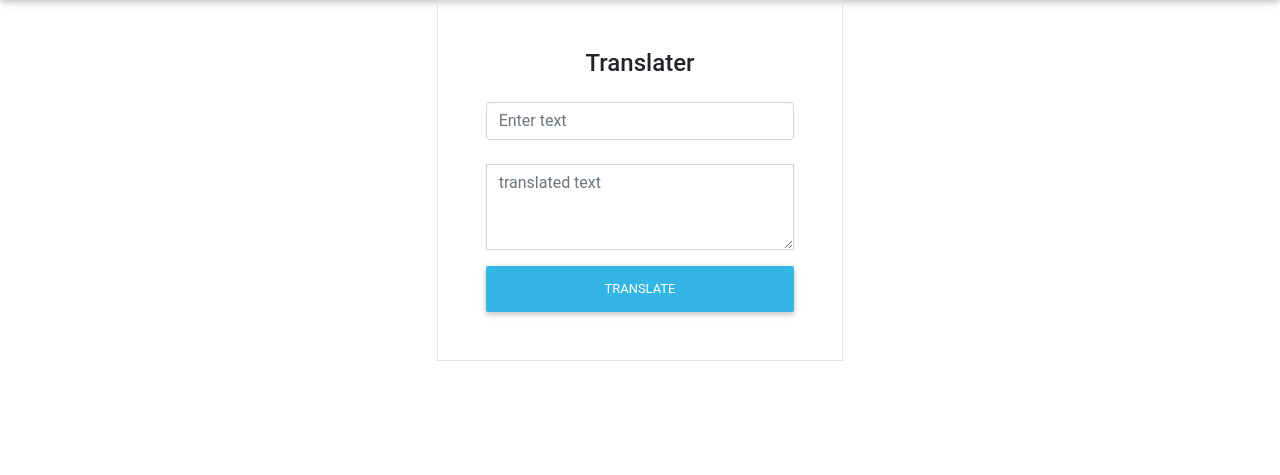
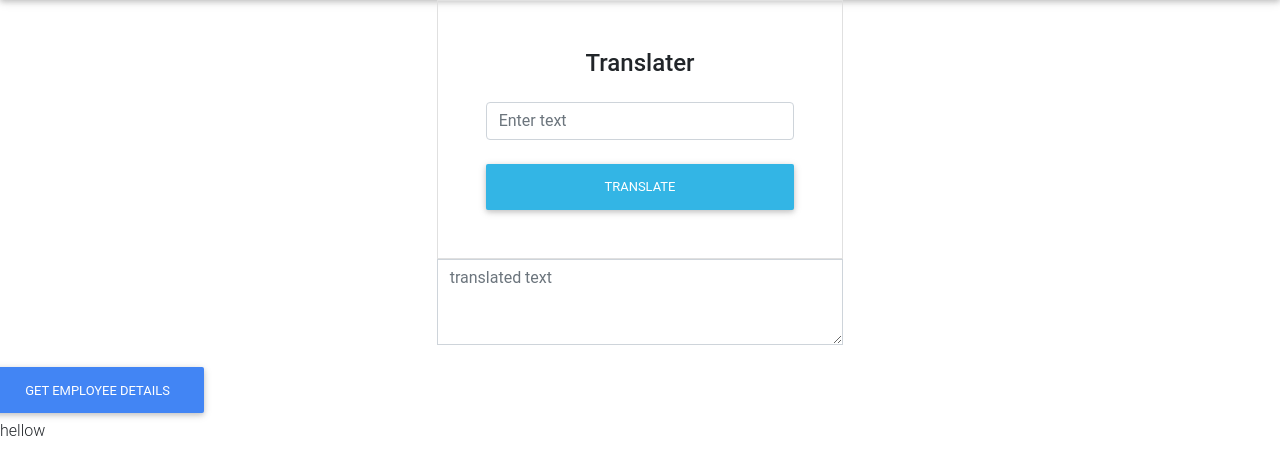
Before and after one commit to anilbmx/python_web_server_project, a Flask app: page / in a window 1280 px wide. Shown: the part 56-531 px from the top of the page. Run offline with Flask 2, Linux system fonts and the light colour scheme; some libraries are stand-ins or nearby versions; some web fonts are replaced.

Commit message:
added logger, router api and modules
1. All the request and response log is written i aap.log file.
2. their are 3 router points.
3. translater , mysql, calling external end point apis has been added.

```diff
--- a/app.py
+++ b/app.py
@@ -3,24 +3,44 @@ from logging.handlers import RotatingFileHandler
 from flask import Flask, render_template, request, jsonify
 from time import strftime
 import traceback
+import py_modules.emp_details as edt
+
+#translator module
+import py_modules.py_translater as Ttrans
+#mysqldb connection module
+import py_modules.mysql_connection as my
+
 # from wtf.app import app
 app = Flask(__name__)
 
-@app.route("/")
-@app.route("/home")
+@app.route("/", methods = ['GET'])
+@app.route("/home", methods = ['GET'])
 def home():
     return render_template('home.html')
 
-@app.route("/translate")
-def main():
-    return "welcome to Translater"
+@app.route("/translate", methods = ['POST'])
+def trans():
+    # print request.method
+    if request.method == 'POST':
+      inptxt = request.form.get('inptxt')
+      output = Ttrans.MyTranslater().TransText(inptxt)
+      # user = request.form.json
+    return jsonify({'output': output})
 
+@app.route("/get_employee_data", methods = ['GET'])
+def get_emp():
+    contents = edt.Get_EDetls().Emp_dtls()
+    return jsonify({'output': str(contents)})
+
+
+#Logging request and response
 @app.after_request
 def after_request(response):
     timestamp = strftime('[%Y-%b-%d %H:%M]')
     logger.error('%s %s %s %s %s %s', timestamp, request.remote_addr, request.method, request.scheme, request.full_path, response.status)
     return response
 
+#logging errors
 @app.errorhandler(Exception)
 def exceptions(e):
     tb = traceback.format_exc()
--- /dev/null
+++ b/py_modules/emp_details.py
@@ -0,0 +1,5 @@
+import urllib.request
+class Get_EDetls:
+    def Emp_dtls(self):
+        contents = urllib.request.urlopen("http://dummy.restapiexample.com/api/v1/employees").read()
+        return contents
--- /dev/null
+++ b/py_modules/py_translater.py
@@ -0,0 +1,6 @@
+from googletrans import Translator
+class MyTranslater:
+    def TransText(self,text):
+        translator = Translator()
+        translation = translator.translate(text, dest='en')
+        return translation.text
--- /dev/null
+++ b/static/js/app.js
@@ -0,0 +1,30 @@
+// $(document).ready(function() {
+function TranslateApi(event) {
+  event.preventDefault();
+  $("#submit").attr("disabled", true);
+  var input_txt = $("#ttext").val().trim();
+  $.ajax({
+        data : {
+           inptxt : input_txt
+               },
+           type : 'POST',
+           url : window.location.origin+"/translate"
+          })
+      .done(function(idata) {
+        $("#optxt").val(idata['output']);
+        $("#submit").attr("disabled", false);
+      })
+      .fail(function() {
+        alert( "error" );
+        $("#submit").attr("disabled", false);
+      })
+}
+
+function employees_detls(event){
+  event.preventDefault();
+  $.get(window.location.origin+"/get_employee_data",function(data){
+    console.log(data['output']);
+    // console.log(JSON.parse(data['output']));
+    $("#eoutput").html(data['output'])
+  })
+}
--- a/templates/home.html
+++ b/templates/home.html
@@ -13,22 +13,32 @@
     <div class="row d-flex justify-content-center">
       <!-- Default form -->
       <div class="col-4">
-        <form class="text-center border border-light p-5">
+        <form id="form1" class="text-center border border-light p-5" onsubmit="TranslateApi(event)">
 
             <p class="h4 mb-4">Translater</p>
 
-            <input type="text" id="ttext" class="form-control mb-4" placeholder="Enter text">
+            <input type="text" id="ttext" name="inptxt" class="form-control mb-4" placeholder="Enter text">
 
-            <!-- Message -->
-            <div class="form-group">
-                <textarea class="form-control rounded-0" id="exampleFormControlTextarea2" rows="3" placeholder="translated text"></textarea>
-            </div>
             <!-- Send button -->
-            <button class="btn btn-info btn-block" type="submit">translate</button>
+            <button class="btn btn-info btn-block" id="submit" type="submit">translate</button>
 
         </form>
         <!-- Default form-->
+        <!-- Message -->
+        <div class="form-group">
+            <textarea class="form-control rounded-0" name="optxt" id="optxt" rows="3" placeholder="translated text"></textarea>
+        </div>
       </div>
+
+    </div>
+    <div class="row">
+      <form onsubmit="employees_detls(event)">
+        <button class="btn btn-primary" type=submit>Get Employee details</button>
+      </form>
+      <div class="col-12">
+          <p id="eoutput"  style="height:auto;width:100%">
+            hellow
+          </p>
     </div>
   </body>
 
@@ -40,5 +50,6 @@
   <script type="text/javascript" src="static/js/bootstrap.min.js"></script>
   <!-- MDB core JavaScript -->
   <script type="text/javascript" src="static/js/mdb.min.js"></script>
+  <script type="text/javascript" src="static/js/app.js"></script>
 
 </html>
```
Also changed, not shown: py_modules/mysql_connection.py (added, +8 -0 lines).
